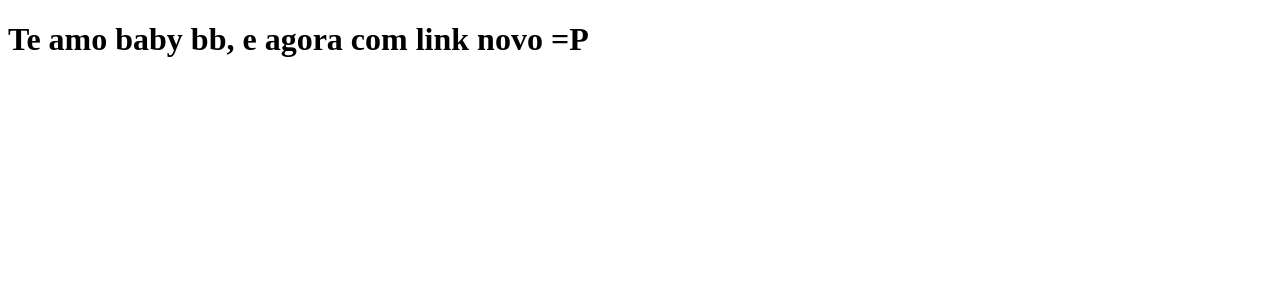
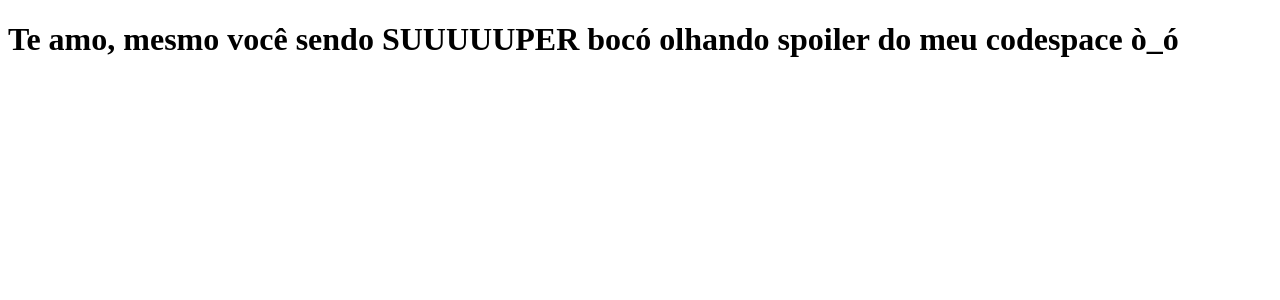
Before and after one commit to igrynereategui/clone-tabnews, a Next.js app: page / in a window 1280 px wide. Shown: the top 300 px of the page. Built offline with nearby package versions, Linux system fonts and the light colour scheme.

Commit message:
mudando a frase

```diff
--- a/pages/index.js
+++ b/pages/index.js
@@ -1,5 +1,5 @@
 function Home() {
-    return <h1>Te amo baby bb, e agora com link novo =P</h1>
+    return <h1>Te amo, mesmo você sendo SUUUUUPER bocó olhando spoiler do meu codespace ò_ó</h1>
 }
 
 export default Home;
```
